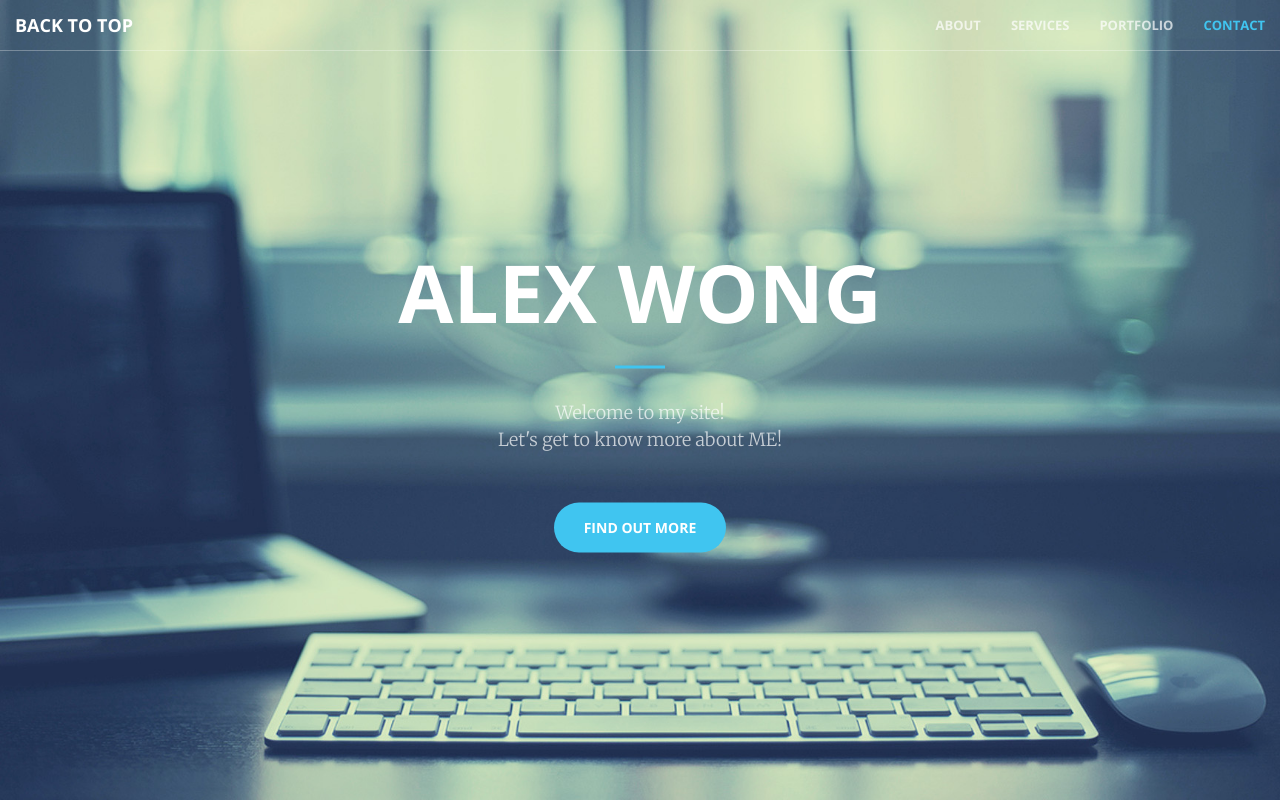
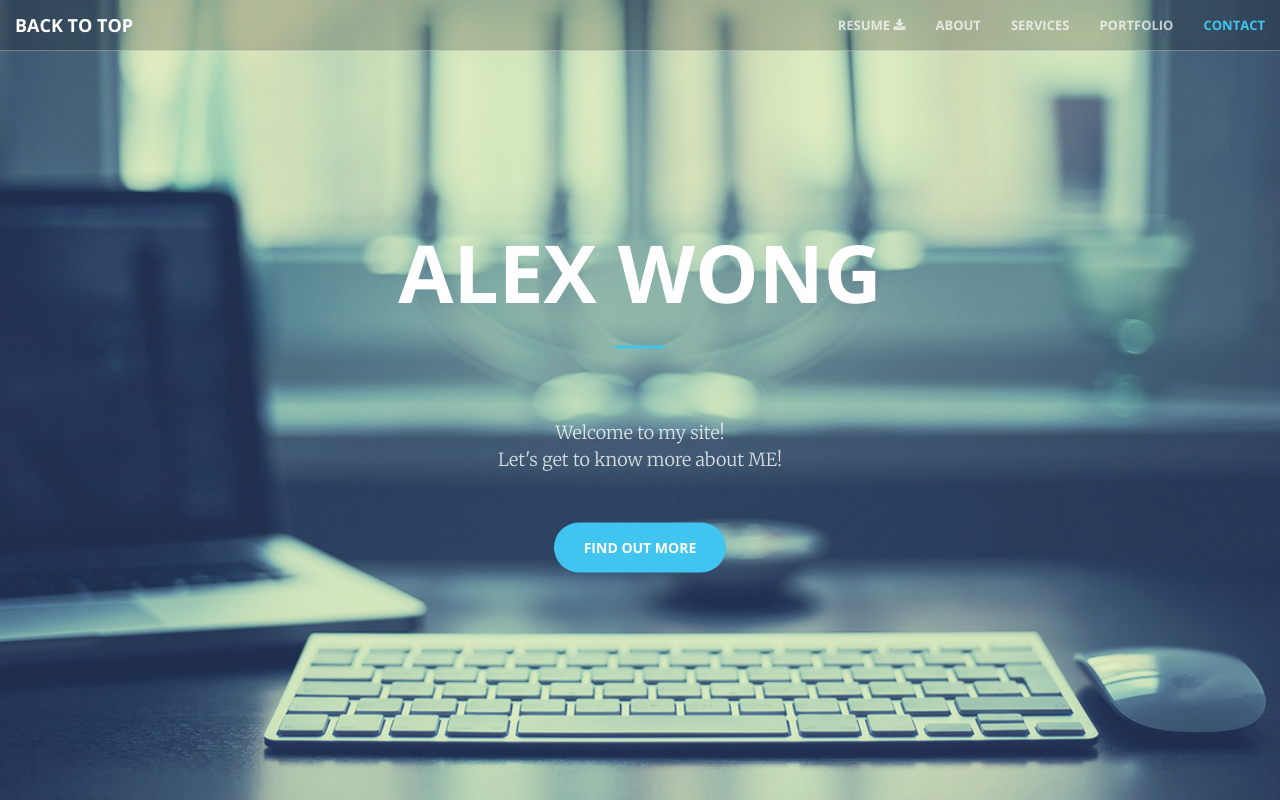
Before and after one commit to alexwong23/alexwong23.github.io, a website: page index.html in a window 1280 px wide. Shown: the top 800 px of the page. Drawn offline with nearby package versions, Linux system fonts and the light colour scheme.

Commit message:
changes to navbar for clarity and header p too

```diff
--- a/css/creative.css
+++ b/css/creative.css
@@ -107,7 +107,7 @@ aside {
 }
 @media (min-width: 768px) {
   .navbar-default {
-    background-color: transparent;
+    background-color: rgba(0, 0, 0, 0.2);
     border-color: rgba(255, 255, 255, 0.3);
   }
   .navbar-default .navbar-header .navbar-brand {
@@ -177,7 +177,7 @@ header .header-content .header-content-inner hr {
 }
 header .header-content .header-content-inner p {
   font-weight: 300;
-  color: rgba(255, 255, 255, 0.7);
+  color: rgba(255, 255, 255, 0.8);
   font-size: 16px;
   margin-bottom: 50px;
 }
--- a/index.html
+++ b/index.html
@@ -48,6 +48,9 @@
             <div class="collapse navbar-collapse" id="bs-example-navbar-collapse-1">
                 <ul class="nav navbar-nav navbar-right">
                     <li>
+                        <a href="img/portfolio/OnePage.pdf" target="_blank">Resume <i class="fa fa-download"></i></a>
+                    </li>
+                    <li>
                         <a class="page-scroll" href="#about">About</a>
                     </li>
                     <li>
@@ -70,7 +73,7 @@
         <div class="header-content">
             <div class="header-content-inner">
                 <h1 id="homeHeading">Alex Wong</h1>
-                <hr>
+                <hr><br><br>
                 <p>Welcome to my site! <br>
                   Let's get to know more about ME!</p>
                 <a href="#about" class="btn btn-primary btn-xl page-scroll">Find Out More</a>
```
Also changed, not shown: css/creative.min.css, 1 other file.
